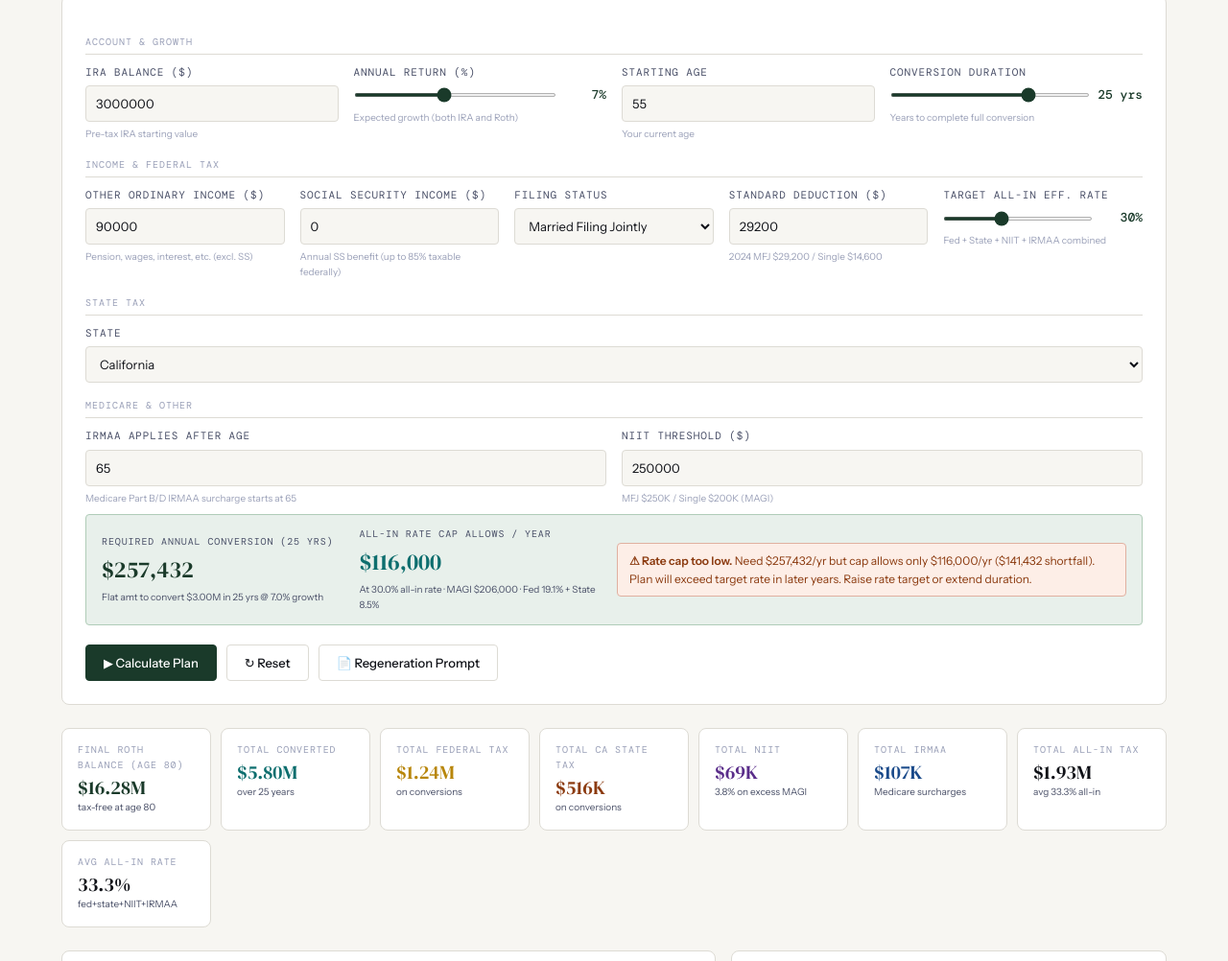
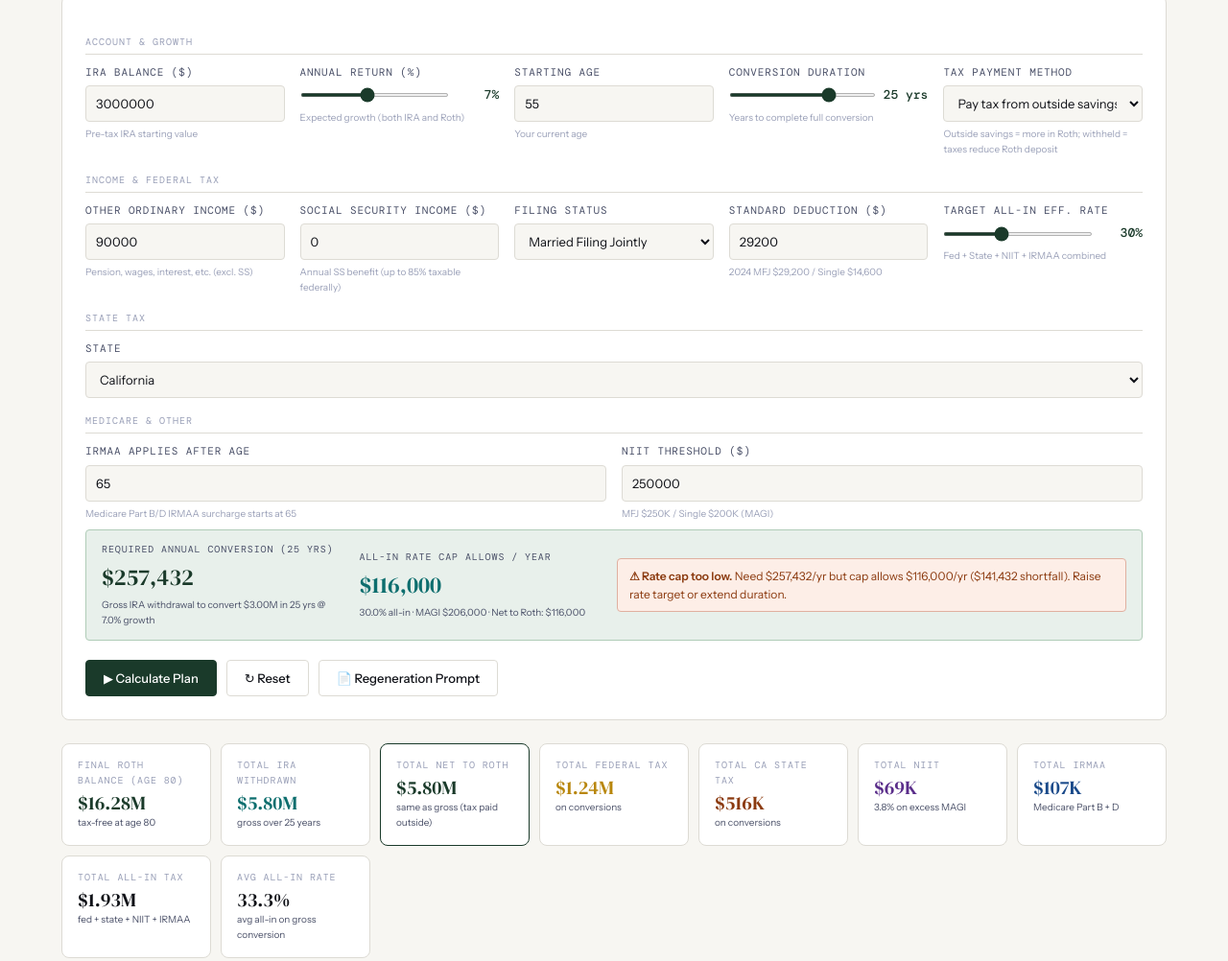
Before and after one commit to kwma3/apps, a plain HTML site: page index.html in a window 1280 px wide. Shown: the part 156-1158 px from the top of the page at 96% size. Drawn offline with nearby package versions, Linux system fonts and the light colour scheme.

Commit message:
Option to pay tax with conversion

```diff
--- a/index.html
+++ b/index.html
@@ -147,6 +147,14 @@ tbody td:first-child{text-align:left;font-family:'Instrument Sans',sans-serif;fo
       </div>
       <span class="hint">Years to complete full conversion</span>
     </div>
+    <div class="field">
+      <label>Tax Payment Method</label>
+      <select id="taxPayMethod" onchange="calculate()">
+        <option value="outside">Pay tax from outside savings</option>
+        <option value="conversion">Pay tax from conversion (withheld)</option>
+      </select>
+      <span class="hint">Outside savings = more in Roth; withheld = taxes reduce Roth deposit</span>
+    </div>
   </div>
 
   <div class="section-label">Income &amp; Federal Tax</div>
@@ -239,13 +247,14 @@ tbody td:first-child{text-align:left;font-family:'Instrument Sans',sans-serif;fo
 <!-- KPIs -->
 <div class="kpi-grid" id="kpiGrid">
   <div class="kpi kpi-accent"><div class="kpi-label" id="kpiRothLabel">Final Roth Balance</div><div class="kpi-value">—</div><div class="kpi-sub">—</div></div>
-  <div class="kpi kpi-teal"><div class="kpi-label">Total Converted</div><div class="kpi-value">—</div><div class="kpi-sub">—</div></div>
+  <div class="kpi kpi-teal"><div class="kpi-label">Total IRA Withdrawn</div><div class="kpi-value">—</div><div class="kpi-sub">gross conversion amount</div></div>
+  <div class="kpi" style="border:1.5px solid var(--accent)"><div class="kpi-label" id="kpiNetRothLabel">Total Net to Roth</div><div class="kpi-value kpi-accent-val" style="color:var(--accent)">—</div><div class="kpi-sub" id="kpiNetRothSub">—</div></div>
   <div class="kpi kpi-gold"><div class="kpi-label">Total Federal Tax</div><div class="kpi-value">—</div><div class="kpi-sub">on conversions</div></div>
-  <div class="kpi kpi-warn"><div class="kpi-label">Total CA State Tax</div><div class="kpi-value">—</div><div class="kpi-sub">on conversions</div></div>
+  <div class="kpi kpi-warn"><div class="kpi-label" id="kpiStateLabel">Total State Tax</div><div class="kpi-value">—</div><div class="kpi-sub">on conversions</div></div>
   <div class="kpi kpi-purple"><div class="kpi-label">Total NIIT</div><div class="kpi-value">—</div><div class="kpi-sub">3.8% on excess MAGI</div></div>
   <div class="kpi kpi-blue"><div class="kpi-label">Total IRMAA</div><div class="kpi-value">—</div><div class="kpi-sub">Medicare surcharges</div></div>
   <div class="kpi"><div class="kpi-label">Total All-In Tax</div><div class="kpi-value">—</div><div class="kpi-sub">—</div></div>
-  <div class="kpi"><div class="kpi-label">Avg All-In Rate</div><div class="kpi-value">—</div><div class="kpi-sub">on conversions</div></div>
+  <div class="kpi"><div class="kpi-label">Avg All-In Rate</div><div class="kpi-value">—</div><div class="kpi-sub">on gross conversion</div></div>
 </div>
 
 <!-- CHARTS -->
@@ -297,7 +306,7 @@ tbody td:first-child{text-align:left;font-family:'Instrument Sans',sans-serif;fo
         <tr>
           <th>Age</th>
           <th>IRA Start</th>
-          <th>Conversion</th>
+          <th>IRA Withdrawn</th>
           <th>MAGI</th>
           <th class="group-fed">Fed Tax</th>
           <th class="group-fed">Marg. Rate</th>
@@ -306,12 +315,13 @@ tbody td:first-child{text-align:left;font-family:'Instrument Sans',sans-serif;fo
           <th class="group-other">IRMAA</th>
           <th class="group-total">Total Tax</th>
           <th class="group-total">All-In Rate</th>
+          <th style="color:var(--accent)">Net to Roth</th>
           <th>Roth Bal.</th>
           <th>IRA End</th>
         </tr>
       </thead>
       <tbody id="tBody">
-        <tr><td colspan="13" style="text-align:center;padding:2rem;color:var(--ink-faint);font-family:'DM Mono',monospace">Enter your inputs and click Calculate Plan</td></tr>
+        <tr><td colspan="14" style="text-align:center;padding:2rem;color:var(--ink-faint);font-family:'DM Mono',monospace">Enter your inputs and click Calculate Plan</td></tr>
       </tbody>
     </table>
   </div>
@@ -319,6 +329,7 @@ tbody td:first-child{text-align:left;font-family:'Instrument Sans',sans-serif;fo
 
 <div class="disclaimer">
   <strong>Important — modeling assumptions:</strong>
+  <strong>Tax payment method:</strong> "Outside savings" — full IRA withdrawal enters Roth; tax paid separately (maximizes Roth). "From conversion (withheld)" — IRA withdrawal is split: tax is withheld and sent to IRS, only the after-tax remainder enters Roth (same as having taxes reduce your Roth deposit; less efficient but reflects real withholding).
   Federal brackets: 2024 MFJ/Single brackets held constant (real brackets inflation-adjust annually).
   CA tax: 2024 brackets up to 13.3% (1% mental health surtax on income &gt;$1M included); CA does <em>not</em> tax Social Security income.
   Social Security: up to 85% of SS benefits included in federal taxable income (standard IRS formula); CA exempts SS entirely.
@@ -492,41 +503,38 @@ function totalConvTax(conv, other, ssIncome, stdDed, status, stateKey, customRat
 
 // ── CALCULATE ──────────────────────────────────────────────────────────────
 function calculate() {
-  const ira0       = gv('iraBalance');
-  const other      = gv('otherIncome');
-  const ssIncome   = gv('ssIncome');
-  const ret        = gv('returnRate') / 100;
-  const targetAll  = gv('targetRate') / 100;
-  const status     = gs('filingStatus');
-  const stdDed     = gv('stdDed');
-  const startAge   = Math.max(18, Math.min(80, Math.round(gv('startAge'))));
-  const dur        = Math.max(1,  Math.min(35, Math.round(gv('duration'))));
-  const endAge     = startAge + dur;
-  const stateKey   = gs('stateSelect');
-  const customRate = gv('customStateRate');
-  const niitThresh = gv('niitThreshold');
-  const irmaaAge   = Math.round(gv('irmaaAge'));
+  const ira0        = gv('iraBalance');
+  const other       = gv('otherIncome');
+  const ssIncome    = gv('ssIncome');
+  const ret         = gv('returnRate') / 100;
+  const targetAll   = gv('targetRate') / 100;
+  const status      = gs('filingStatus');
+  const stdDed      = gv('stdDed');
+  const startAge    = Math.max(18, Math.min(80, Math.round(gv('startAge'))));
+  const dur         = Math.max(1,  Math.min(35, Math.round(gv('duration'))));
+  const endAge      = startAge + dur;
+  const stateKey    = gs('stateSelect');
+  const customRate  = gv('customStateRate');
+  const niitThresh  = gv('niitThreshold');
+  const irmaaAge    = Math.round(gv('irmaaAge'));
+  const payFromConv = gs('taxPayMethod') === 'conversion';
 
-  // Update labels
-  document.getElementById('headerSub').textContent    = `${dur}-Year IRA → Roth Strategy · All-In Tax Optimized`;
-  document.getElementById('balChartTitle').textContent = `IRA vs Roth Balance (${dur} years)`;
-  document.getElementById('kpiRothLabel').textContent  = `Final Roth Balance (age ${endAge})`;
-  document.getElementById('reqDurLabel').textContent   = dur;
+  // Update dynamic labels
+  document.getElementById('headerSub').textContent     = `${dur}-Year IRA → Roth · ${payFromConv ? 'Tax Withheld from Conversion' : 'Tax from Outside Savings'}`;
+  document.getElementById('balChartTitle').textContent  = `IRA vs Roth Balance (${dur} years)`;
+  document.getElementById('kpiRothLabel').textContent   = `Final Roth Balance (age ${endAge})`;
+  document.getElementById('reqDurLabel').textContent    = dur;
+  document.getElementById('kpiNetRothSub').textContent  = payFromConv ? 'after tax withheld from IRA' : 'equals gross (tax paid outside)';
+  document.getElementById('kpiStateLabel').textContent  = stateKey==='CA' ? 'Total CA State Tax' : 'Total State Tax';
 
-  // Binary search: find largest conv where ALL-IN effective rate <= targetAll
-  // Upper bound: ira0 * 3 (never reached in practice)
-  const sampleAge = Math.max(startAge, irmaaAge); // use IRMAA-eligible age for sample
+  const sampleAge = Math.max(startAge, irmaaAge);
   function allInRate(conv) {
     if(conv <= 0) return 0;
-    const t = totalConvTax(conv, other, ssIncome, stdDed, status, stateKey, customRate, niitThresh, sampleAge, irmaaAge);
-    return t.total / conv;
+    return totalConvTax(conv, other, ssIncome, stdDed, status, stateKey, customRate, niitThresh, sampleAge, irmaaAge).total / conv;
   }
   function maxConvAtRate(targetRate) {
     let lo=0, hi=ira0*3;
-    for(let k=0;k<64;k++){
-      const mid=(lo+hi)/2;
-      if(allInRate(mid)<=targetRate) lo=mid; else hi=mid;
-    }
+    for(let k=0;k<64;k++){const mid=(lo+hi)/2; if(allInRate(mid)<=targetRate) lo=mid; else hi=mid;}
     return lo;
   }
 
@@ -536,22 +544,22 @@ function calculate() {
   // Banner
   document.getElementById('reqConvAmount').textContent = fmt(reqAnnual);
   document.getElementById('reqConvNote').textContent   =
-    `Flat amt to convert $${(ira0/1e6).toFixed(2)}M in ${dur} yrs @ ${(ret*100).toFixed(1)}% growth`;
+    `Gross IRA withdrawal to convert $${(ira0/1e6).toFixed(2)}M in ${dur} yrs @ ${(ret*100).toFixed(1)}% growth`;
   document.getElementById('rateCapAmount').textContent = fmt(annualCap);
   const sampleTax = totalConvTax(annualCap, other, ssIncome, stdDed, status, stateKey, customRate, niitThresh, sampleAge, irmaaAge);
-  const capAllIn = annualCap > 0 ? sampleTax.total / annualCap : 0;
+  const sampleNet = payFromConv ? annualCap - sampleTax.total : annualCap;
   document.getElementById('rateCapNote').textContent =
-    `At ${(targetAll*100).toFixed(1)}% all-in rate · MAGI ${fmt(other+ssIncome+annualCap)} · Fed ${(sampleTax.fedConv/annualCap*100).toFixed(1)}% + State ${(sampleTax.stConv/annualCap*100).toFixed(1)}%`;
+    `${(targetAll*100).toFixed(1)}% all-in · MAGI ${fmt(other+ssIncome+annualCap)} · Net to Roth: ${fmt(sampleNet)}`;
 
   const feasEl = document.getElementById('feasibilityMsg');
   if(annualCap >= reqAnnual) {
     const surplus = annualCap - reqAnnual;
     feasEl.style.cssText = 'background:var(--accent-light);color:var(--accent);border:1px solid #b0ccb8;';
-    feasEl.innerHTML = `<strong>✓ Feasible.</strong> Rate cap ${fmt(annualCap)}/yr exceeds the ${fmt(reqAnnual)}/yr required by ${fmt(surplus)}. Plan front-loads at rate cap and finishes on time.`;
+    feasEl.innerHTML = `<strong>✓ Feasible.</strong> Rate cap ${fmt(annualCap)}/yr exceeds required ${fmt(reqAnnual)}/yr by ${fmt(surplus)}. Plan front-loads at rate cap.`;
   } else {
     const gap = reqAnnual - annualCap;
     feasEl.style.cssText = 'background:var(--warn-light);color:var(--warn);border:1px solid #e0b0a0;';
-    feasEl.innerHTML = `<strong>⚠ Rate cap too low.</strong> Need ${fmt(reqAnnual)}/yr but cap allows only ${fmt(annualCap)}/yr (${fmt(gap)} shortfall). Plan will exceed target rate in later years. Raise rate target or extend duration.`;
+    feasEl.innerHTML = `<strong>⚠ Rate cap too low.</strong> Need ${fmt(reqAnnual)}/yr but cap allows ${fmt(annualCap)}/yr (${fmt(gap)} shortfall). Raise rate target or extend duration.`;
   }
 
   // Build rows
@@ -563,28 +571,30 @@ function calculate() {
     const iraStart  = ira;
     const yearsLeft = dur - i;
     const minConv   = annuityPayment(ira, ret, yearsLeft);
-    const conv      = Math.min(Math.max(annualCap, minConv), ira);
+    const conv      = Math.min(Math.max(annualCap, minConv), ira); // gross IRA withdrawal
 
-    // Convert then grow
-    ira  = (ira  - conv) * (1+ret);
-    roth = (roth + conv) * (1+ret);
+    const taxes     = totalConvTax(conv, other, ssIncome, stdDed, status, stateKey, customRate, niitThresh, age, irmaaAge);
 
-    // All taxes
-    const taxes   = totalConvTax(conv, other, ssIncome, stdDed, status, stateKey, customRate, niitThresh, age, irmaaAge);
+    // Net deposit into Roth depends on payment method
+    const netToRoth = payFromConv ? Math.max(0, conv - taxes.total) : conv;
+
+    // IRA loses full gross withdrawal; Roth receives netToRoth; both then grow
+    ira  = (ira  - conv)      * (1+ret);
+    roth = (roth + netToRoth) * (1+ret);
+
     const magi    = other + ssIncome + conv;
     const ssTax   = ssTaxableAmount(other+conv, ssIncome, status);
     const totalTI = Math.max(0, other+conv+ssTax-stdDed);
     const mr      = margRate(totalTI, status);
     const allInEr = conv>0 ? taxes.total/conv : 0;
-    const fedEr   = conv>0 ? taxes.fedConv/conv : 0;
     const isRmd   = age >= 73;
     const irmaaLbl= age>=irmaaAge ? irmaaTierLabel(magi,status) : '—';
 
-    rows.push({age,iraStart,conv,magi,taxes,mr,allInEr,fedEr,roth,iraEnd:ira,isRmd,irmaaLbl});
+    rows.push({age, iraStart, conv, netToRoth, magi, taxes, mr, allInEr, roth, iraEnd:ira, isRmd, irmaaLbl, payFromConv});
   }
 
   planRows = rows;
-  renderKPIs(rows, endAge);
+  renderKPIs(rows, endAge, payFromConv, stateKey);
   renderCharts(rows);
   renderTable();
 }
@@ -612,6 +622,39 @@ function renderKPIs(rows, endAge) {
   ];
   const cards=document.querySelectorAll('#kpiGrid .kpi');
   cards.forEach((c,i)=>{
+    c.querySelector('.kpi-value').innerHTML=vals[i][0];
+    let sub=c.querySelector('.kpi-sub');
+    if(!sub){sub=document.createElement('div');sub.className='kpi-sub';c.appendChild(sub);}
+    sub.innerHTML=vals[i][1];
+  });
+}
+
+// ── RENDER KPIs ────────────────────────────────────────────────────────────
+function renderKPIs(rows, endAge, payFromConv, stateKey) {
+  const totalConv    = rows.reduce((s,r)=>s+r.conv,0);
+  const totalNetRoth = rows.reduce((s,r)=>s+r.netToRoth,0);
+  const totalFed     = rows.reduce((s,r)=>s+r.taxes.fedConv,0);
+  const totalState   = rows.reduce((s,r)=>s+r.taxes.stConv,0);
+  const totalNiit    = rows.reduce((s,r)=>s+r.taxes.niitConv,0);
+  const totalIrmaa   = rows.reduce((s,r)=>s+r.taxes.irmaaConv,0);
+  const totalTax     = rows.reduce((s,r)=>s+r.taxes.total,0);
+  const finalRoth    = rows[rows.length-1].roth;
+  const avgAllIn     = totalConv>0 ? totalTax/totalConv : 0;
+
+  const vals=[
+    [fmtM(finalRoth),    `tax-free at age ${endAge}`],
+    [fmtM(totalConv),    `gross over ${rows.length} years`],
+    [fmtM(totalNetRoth), payFromConv ? 'after tax withheld from IRA' : 'same as gross (tax paid outside)'],
+    [fmtM(totalFed),     'on conversions'],
+    [fmtM(totalState),   stateKey==='none' ? 'no state tax applies' : 'on conversions'],
+    [fmtM(totalNiit),    '3.8% on excess MAGI'],
+    [fmtM(totalIrmaa),   'Medicare Part B + D'],
+    [fmtM(totalTax),     `fed + state + NIIT + IRMAA`],
+    [pct(avgAllIn),      'avg all-in on gross conversion'],
+  ];
+  const cards=document.querySelectorAll('#kpiGrid .kpi');
+  cards.forEach((c,i)=>{
+    if(!vals[i]) return;
     c.querySelector('.kpi-value').innerHTML=vals[i][0];
     let sub=c.querySelector('.kpi-sub');
     if(!sub){sub=document.createElement('div');sub.className='kpi-sub';c.appendChild(sub);}
@@ -669,6 +712,8 @@ function renderTable() {
     const arTag    = arPct>40 ? `<span class="tag tag-high">high</span>` : arPct<20 ? `<span class="tag tag-good">low</span>` : '';
     const barPct   = Math.min(100,Math.round(arPct/55*100));
     const barColor = arPct>40?'#8b3a0f':arPct>30?'#b8860b':'#1a3a2a';
+    // Highlight net to roth differently when paying from conversion
+    const netStyle = r.payFromConv ? 'color:var(--warn);font-weight:600' : 'color:var(--accent);font-weight:600';
     return `<tr>
       <td>Age ${r.age}${rmdTag}</td>
       <td>${fmtM(r.iraStart)}</td>
@@ -681,6 +726,7 @@ function renderTable() {
       <td class="td-other">${r.taxes.irmaaConv>0?fmt(r.taxes.irmaaConv)+irmaaTag:'—'}</td>
       <td class="td-total">${fmt(r.taxes.total)}</td>
       <td class="td-total"><div class="rate-cell"><span>${pct(r.allInEr)}${arTag}</span><div class="rate-bar-bg"><div class="rate-bar-fill" style="width:${barPct}%;background:${barColor}"></div></div></div></td>
+      <td style="${netStyle}">${fmt(r.netToRoth)}</td>
       <td>${fmtM(r.roth)}</td>
       <td>${fmtM(r.iraEnd)}</td>
     </tr>`;
@@ -708,6 +754,7 @@ function resetDefaults() {
   document.getElementById('customRateField').style.display='none';
   document.getElementById('niitThreshold').value=250000;
   document.getElementById('irmaaAge').value=65;
+  document.getElementById('taxPayMethod').value='outside';
   document.getElementById('promptCard').style.display='none';
   calculate();
 }
@@ -720,6 +767,10 @@ function showPrompt() {
   const endAge=startAge+dur, stateKey=gs('stateSelect'), customRate=gv('customStateRate');
   const niitThresh=gv('niitThreshold'), irmaaAge=Math.round(gv('irmaaAge'));
   const req=annuityPayment(ira, ret/100, dur);
+  const payFromConv = gs('taxPayMethod') === 'conversion';
+  const taxMethodLabel = payFromConv
+    ? 'Pay tax from conversion (withheld from IRA withdrawal — only after-tax amount enters Roth)'
+    : 'Pay tax from outside savings (full IRA withdrawal enters Roth — maximizes Roth balance)';
   const statusLabel=status==='mfj'?'Married Filing Jointly':'Single';
   const stateLabel=stateKey==='CA'?'California (full 2024 CA brackets up to 13.3%+1% MHS)':stateKey==='none'?'No state income tax':`Custom flat rate: ${customRate}%`;
 
@@ -737,11 +788,12 @@ PROFILE:
 - NIIT threshold: $${niitThresh.toLocaleString()} MAGI
 - IRMAA applies from age: ${irmaaAge}
 - Target all-in effective rate on conversions: ${rate}% (fed+state+NIIT+IRMAA combined)
-- All taxes paid from outside savings; full conversion deposited to Roth
+- Tax payment: ${taxMethodLabel}
 
 KEY FIGURE:
-- Required annual conversion: $${Math.round(req).toLocaleString()}/yr
+- Required annual gross IRA withdrawal: $${Math.round(req).toLocaleString()}/yr
   (annuity formula: PMT = PV × r / (1−(1+r)^−n), convert-first then grow)
+${payFromConv ? '- Net to Roth each year = gross withdrawal − total tax (withheld at source)' : '- Net to Roth each year = full gross withdrawal (tax paid from separate savings)'}
 
 TAX COMPONENTS TO MODEL:
 1. Federal income tax (2024 brackets, up to 37%)
@@ -751,14 +803,16 @@ TAX COMPONENTS TO MODEL:
 5. IRMAA: Medicare Part B + D surcharges by MAGI tier, starting age ${irmaaAge} (2024 amounts)
 
 STRATEGY:
-- Binary search: largest conv where all-in effective rate ≤ ${rate}%
-- Each year: convert max(rate-cap, annuity-minimum), capped at remaining IRA
-- No hard bracket ceiling
+- Binary search: largest gross conv where all-in effective rate ≤ ${rate}%
+- Each year: gross = max(rate-cap, annuity-minimum), capped at remaining IRA
+- IRA is reduced by full gross withdrawal each year
+- Roth receives: ${payFromConv ? 'gross − total tax (withheld mode)' : 'full gross (outside savings mode)'}
+- Both IRA remainder and Roth then grow at ${ret}%
 
 OUTPUT TABLE per year (${dur} rows):
-Age | IRA Start | Conversion | MAGI | Fed Tax | Marginal Rate | State Tax | NIIT | IRMAA | Total Tax | All-In Rate | Roth Balance | IRA End
+Age | IRA Start | IRA Withdrawn (gross) | MAGI | Fed Tax | Marg Rate | State Tax | NIIT | IRMAA | Total Tax | All-In Rate | Net to Roth | Roth Balance | IRA End
 
-SUMMARY: Final Roth balance, total converted, total by tax type, avg all-in rate, rate spread.
+SUMMARY: Final Roth balance, total gross withdrawn, total net to Roth, total by tax type, avg all-in rate.
 For planning only — consult a CPA/CFP before executing.`;
 
   document.getElementById('promptText').textContent=prompt;
```
